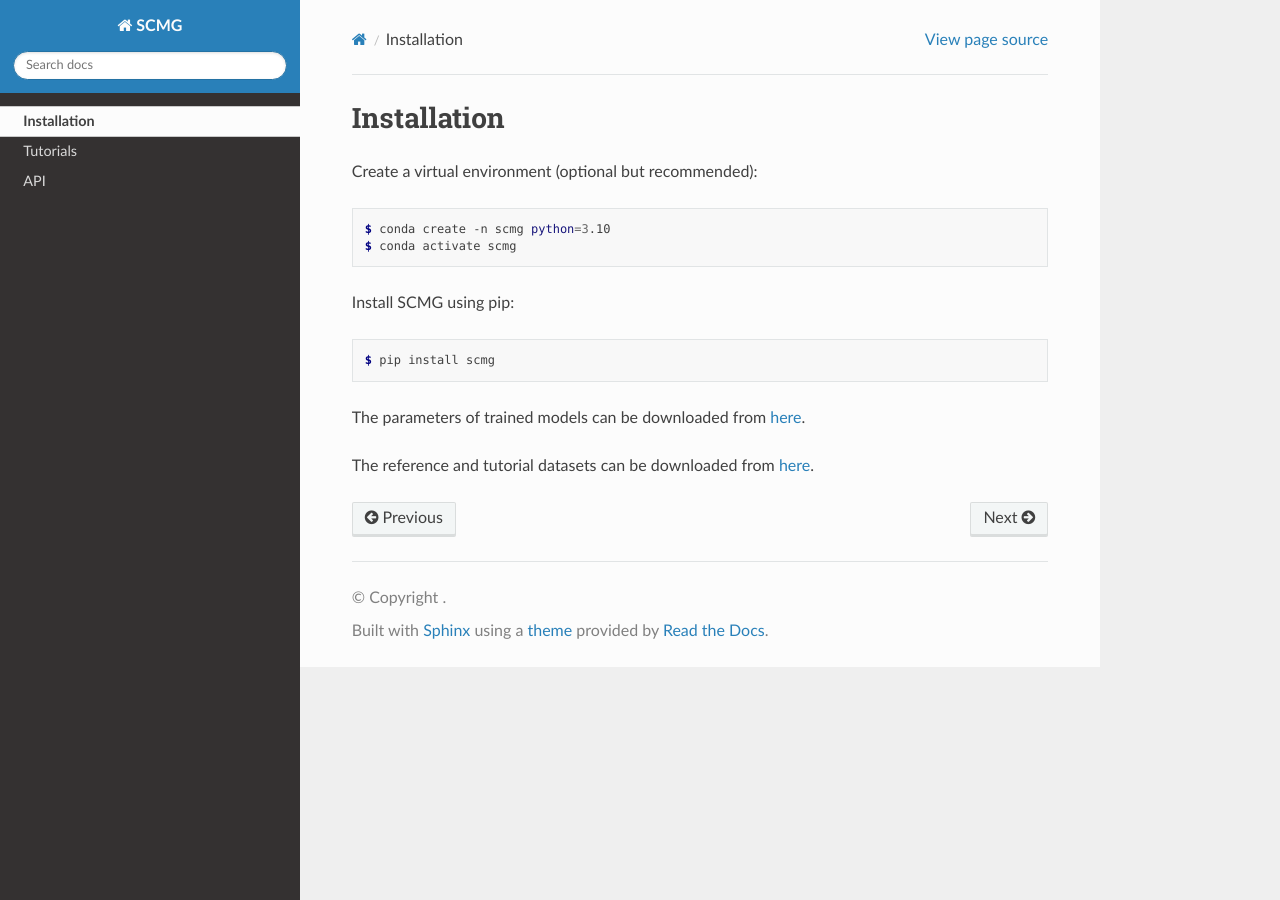
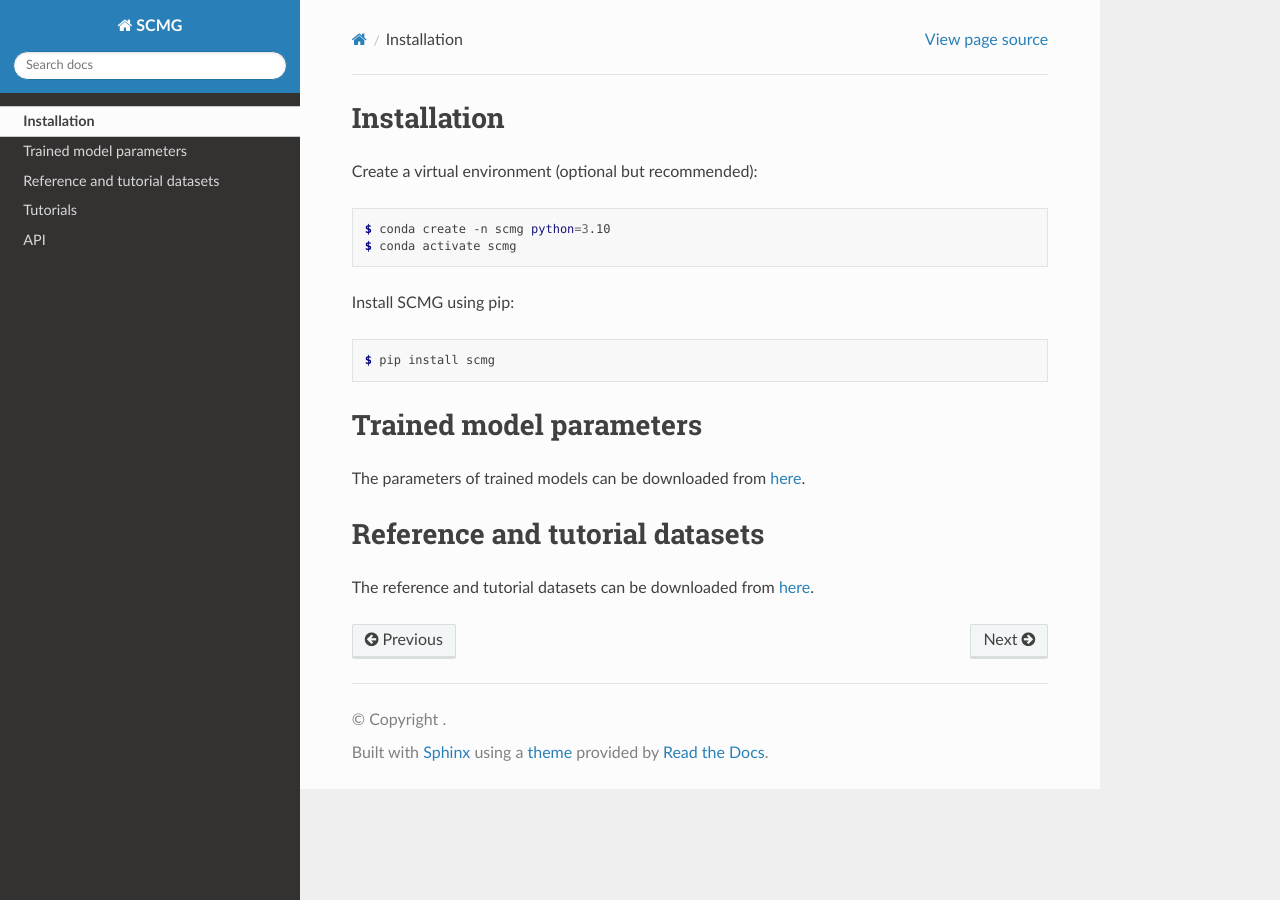
Before and after one commit to xingjiepan/SCMG, a Sphinx documentation site: the page built from docs/source/installation.rst, in a window 1280 px wide. Built offline with Sphinx 7.4.7 and the Read the Docs theme 3.1.0, drawn with Linux system fonts in a browser that asks for light colours; pages that are not in the unit, such as notebooks, are missing from menus.

Commit message:
Update installation.rst

```diff
--- a/docs/source/installation.rst
+++ b/docs/source/installation.rst
@@ -14,6 +14,10 @@ Install SCMG using pip:
 
    $ pip install scmg
 
+Trained model parameters
+========================
 The parameters of trained models can be downloaded from `here <https://huggingface.co/xingjiepan/SCMG/tree/main/models>`_.
 
+Reference and tutorial datasets
+===============================
 The reference and tutorial datasets can be downloaded from `here <https://huggingface.co/datasets/xingjiepan/SCMG_data/tree/main/data>`_.
```
